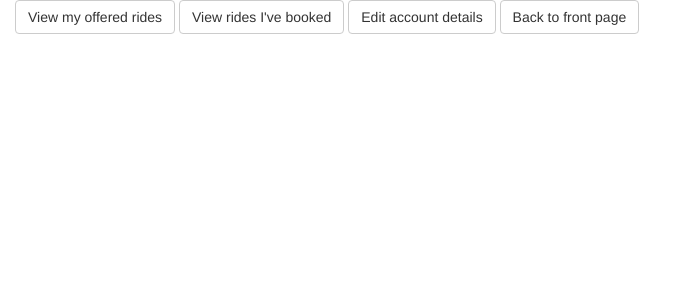
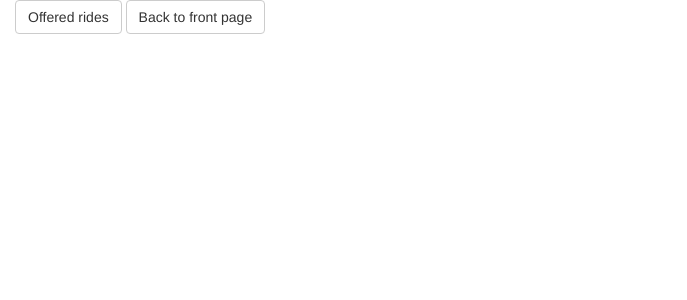
Before and after one commit to DanielMikkelsen/CompanyCarpool, a PHP site: page /myAccount.php in a window 1280 px wide. Shown: the top 300 px of the page, without its empty margins (0-687 px from the left). Run offline with PHP 8.4, Linux system fonts and the light colour scheme; the visitor is signed in with stand-in values (Sample User, id 1).

Commit message:
Remove my bookings.

```diff
--- a/bookRide.php
+++ b/bookRide.php
@@ -10,8 +10,6 @@ if (!isset($_SESSION['employee_id']) || empty($_SESSION['employee_id'])) {
 }
 
 require('dbConnectProcedural.php');
-
-//TODO if available_seat < 1, make this booking unavailable
 
 //employee to book the seat for
 $employee_id = $_SESSION['employee_id'];
--- a/myAccount.php
+++ b/myAccount.php
@@ -19,9 +19,7 @@ if(!isset($_SESSION['employee_id']) || empty($_SESSION['employee_id'])){
     </head>
     <body>
         <div class="container-fluid">
-            <a href="myRides.php" class="btn btn-default">View my offered rides</a>
-            <a href="myBookings.php" class="btn btn-default">View rides I've booked</a>
-            <a href="myAccount.php" class="btn btn-default">Edit account details</a>
+            <a href="myRides.php" class="btn btn-default">Offered rides</a>
             <a href="index.php" class="btn btn-default">Back to front page</a>
         </div>
     </body>
```
Also changed, not shown: myBookings.php (deleted, +0 -17 lines), searchResult.php (+15 -0 lines).
